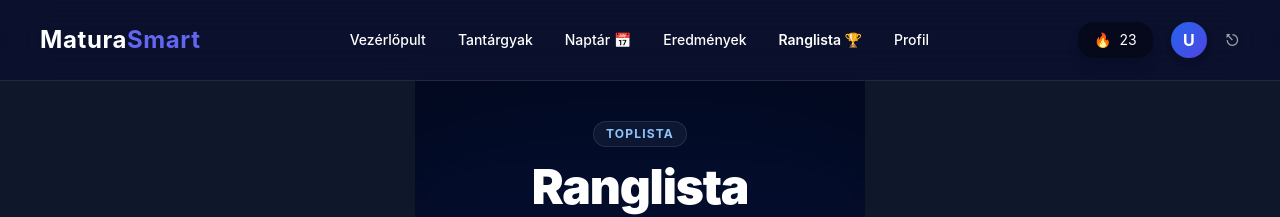
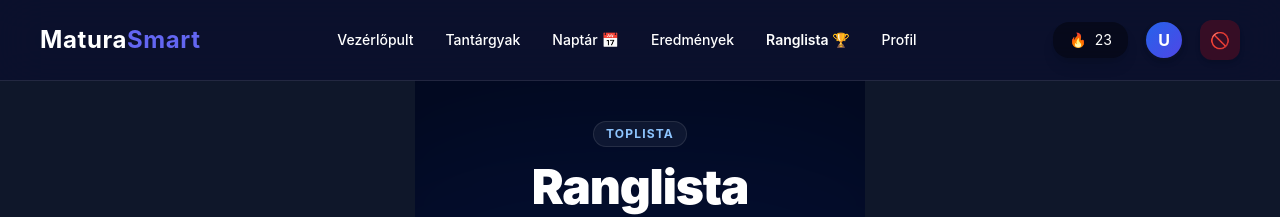
Before and after one commit to brtamas0/-13_SZFT3_BT_ON_MR_MaturaSmart, a Vue app in the folder MaturaSmart/frontend/: page /leaderboard in a window 1280 px wide. Shown: the top 217 px of the page. Built offline with nearby package versions, Linux system fonts and the light colour scheme; no server answers; what @formkit/vue would draw is missing.

Commit message:
Kijelentkezés gomb

```diff
--- a/MaturaSmart/frontend/src/layouts/BaseHeader.vue
+++ b/MaturaSmart/frontend/src/layouts/BaseHeader.vue
@@ -175,8 +175,12 @@ const handleLogout = () => router.push("/login")
           </RouterLink>
 
           <!-- LOGOUT -->
-          <button @click="handleLogout" class="hidden md:block text-gray-400 hover:text-red-400 transition">
-            ⎋
+          <button
+            @click="handleLogout"
+            class="hidden md:flex items-center justify-center w-10 h-10 rounded-xl bg-red-600/20 text-red-400 hover:bg-red-600/30 hover:text-red-300 transition shadow-md"
+            title="Kijelentkezés"
+          >
+           🚫
           </button>
         </template>
 
```
